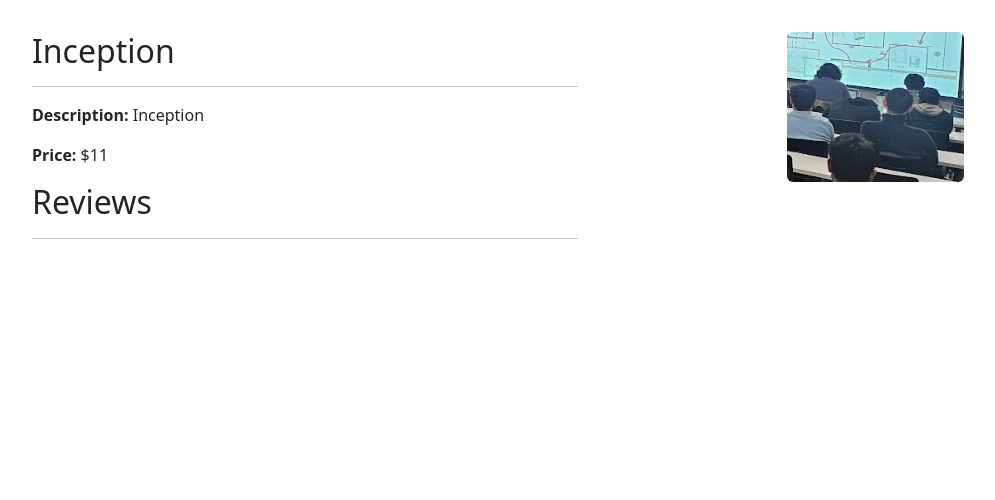
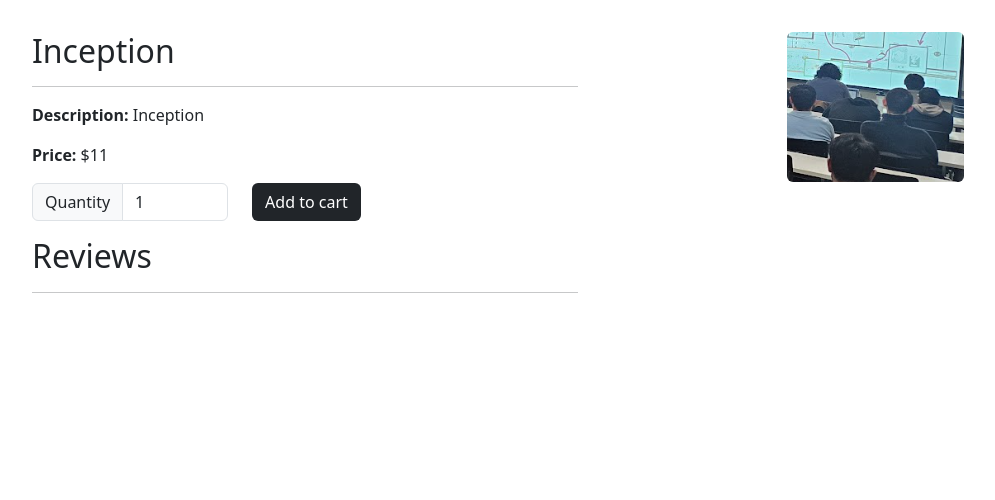
Before and after one commit to StudioMitesh/CS2340-GT-moviesstore, a Django app: page /movies/1 in a window 1280 px wide. Shown: the part 82-582 px from the top of the page, without its empty margins (50-1045 px from the left). Run offline with Django 5.2, Linux system fonts and the light colour scheme; data comes from the database, SQL or seed files in the repository; both versions use the stored data as it was after the commit; data that the repository does not hold is empty; some libraries are stand-ins or nearby versions.

Commit message:
readded the cart functionality back

```diff
--- a/moviesstore/movies/templates/movies/show.html
+++ b/moviesstore/movies/templates/movies/show.html
@@ -9,7 +9,28 @@
         <hr />
         <p><b>Description:</b> {{ template_data.movie.description }}</p>
         <p><b>Price:</b> ${{ template_data.movie.price }}</p>
-              <h2>Reviews</h2>
+        <p class="card-text">
+          <form method="post"
+            action="{% url 'cart.add' id=template_data.movie.id %}">
+            <div class="row">
+              {% csrf_token %}
+              <div class="col-auto">
+                <div class="input-group col-auto">
+                  <div class="input-group-text">Quantity
+                    </div>
+                  <input type="number" min="1" max="10"
+                    class="form-control quantity-input"
+                    name="quantity" value="1">
+                </div>
+              </div>
+              <div class="col-auto">
+                <button class="btn bg-dark text-white"
+                  type="submit">Add to cart</button>
+              </div>
+            </div>
+          </form>
+        </p>
+        <h2>Reviews</h2>
         <hr />
         <ul class="list-group">
           {% for review in template_data.reviews %}
```
Also changed, not shown: moviesstore/db.sqlite3.
